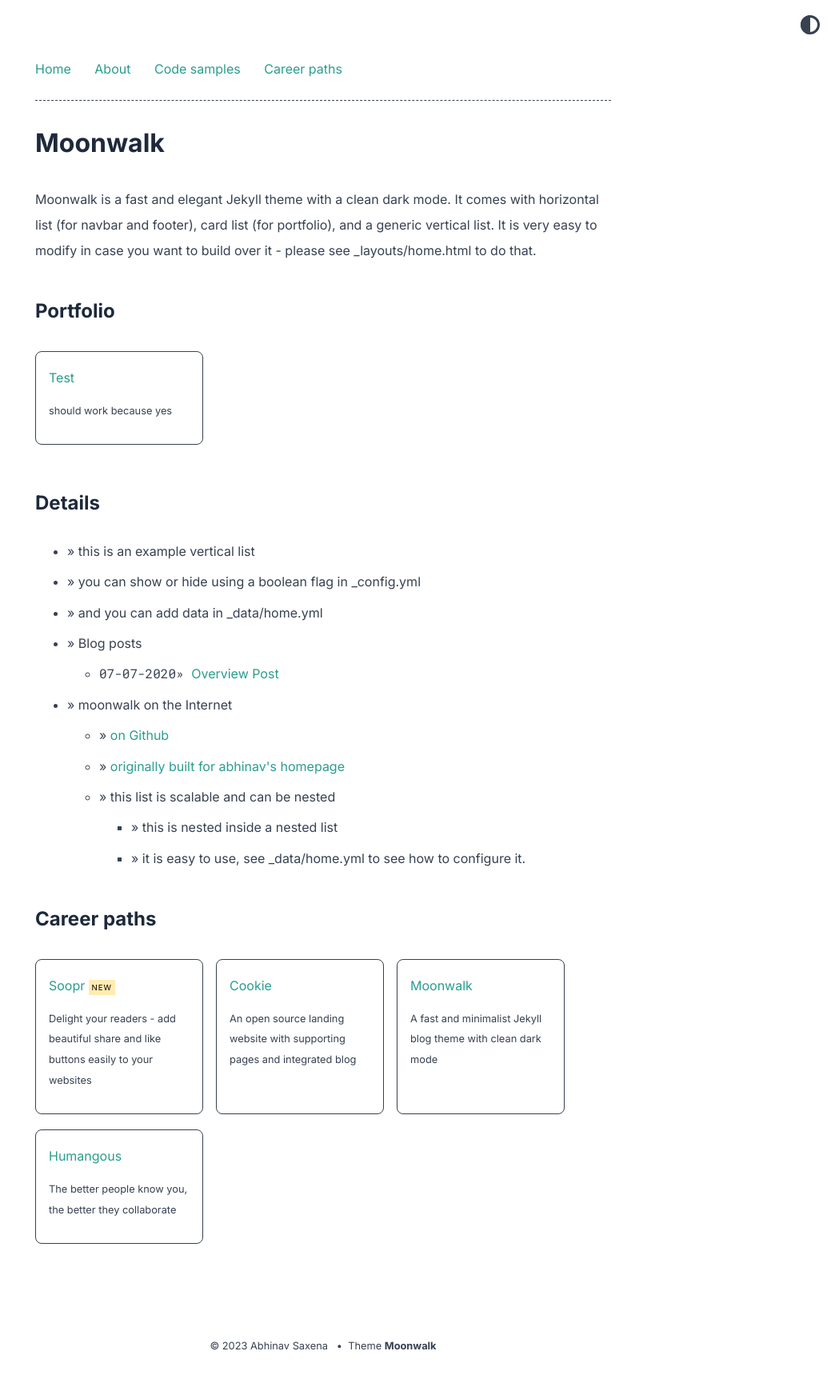
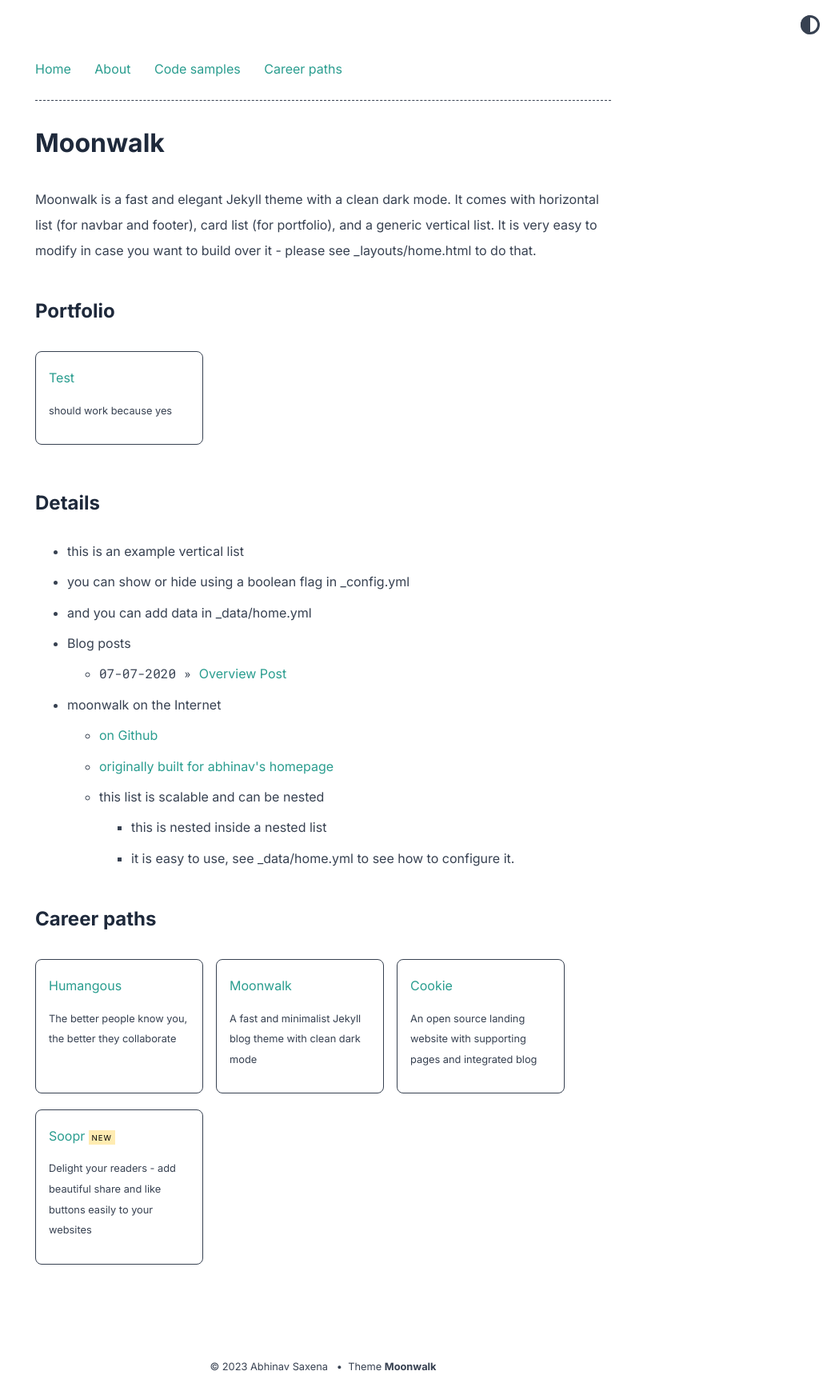
Before and after one commit to DawidFerchow/dawidferchow.github.io, a Jekyll site: the page built from index.md, in a window 1280 px wide. Shown: the whole page at 80% size, without its empty margins (236-1280 px from the left). Built offline with Jekyll 4.4.1, drawn with Linux system fonts in a browser that asks for light colours; before the commit the page ends 1709 px from its top, so only the background shows below that.

Commit message:
Prepare elements for future content

```diff
--- a/_includes/card_list.html
+++ b/_includes/card_list.html
@@ -1,5 +1,5 @@
 <ul class="horizontal-list">
-  {% for item in include.collection %}
+  {% for item in include.collection reversed %}
 
     <li class="card">
       <a href="{{ item.url }}">
@@ -11,7 +11,7 @@
           {% endif %}
 
         </span>
-        {% if item.desc != false %}
+        {% if item.desc %}
         <p class="body">
           {{ item.desc }}
         </p>
--- a/_includes/post_list.html
+++ b/_includes/post_list.html
@@ -3,7 +3,7 @@
     {% for post in site.posts %}
       <li class="post-list-item">
         <span class="home-date">
-          {{ post.date | date: site.theme_config.date_format }}»
+          {{ post.date | date: site.theme_config.date_format | append: " »"}}
         </span>
         <a href="{{ post.url | relative_url }}">{{ post.title }}</a>
       </li>
--- a/_includes/vertical_list.html
+++ b/_includes/vertical_list.html
@@ -3,7 +3,7 @@
     <li>
     {% if item.date != false %}
       <span>
-        {{ item.date | date: site.theme_config.date_format }}»
+        {{ item.date | date: site.theme_config.date_format }}
       </span>
     {% endif %}
 
```
